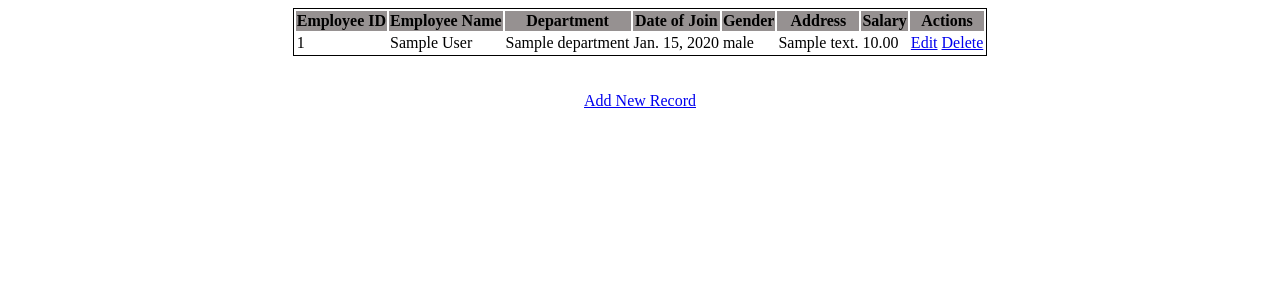
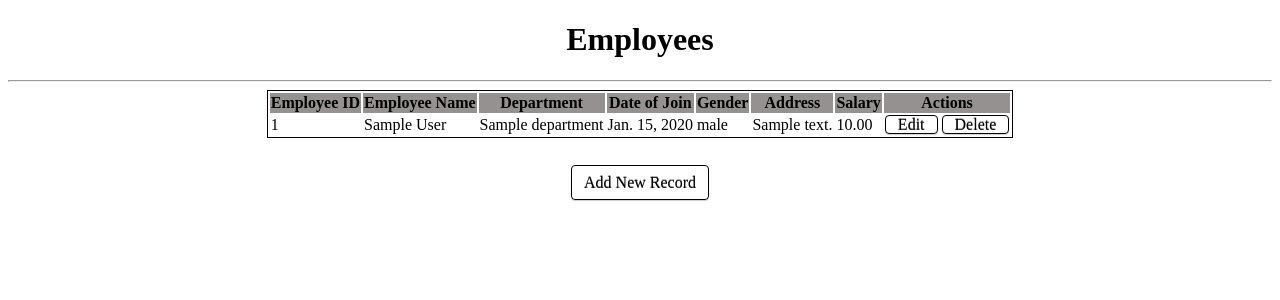
Before and after one commit to omkar-hardwell/django-crud, a Django app: page /employees/ in a window 1280 px wide. Shown: the top 300 px of the page. Run offline with Django 3.2, Linux system fonts and the light colour scheme; tables that the repository leaves empty hold one stand-in row (values such as "Sample post").

Commit message:
Updates in CSS, adjust UI.

```diff
--- a/mywebapps/crudwebapp/static/css/style.css
+++ b/mywebapps/crudwebapp/static/css/style.css
@@ -7,3 +7,31 @@ table {
 th {background: #969191}
 tr:nth-child(even) {background: #CCC}
 tr:nth-child(odd) {background: #FFF}
+
+.link_button {
+    -webkit-border-radius: 4px;
+    -moz-border-radius: 4px;
+    border-radius: 4px;
+    border: solid 1px #000;
+    text-shadow: 0 -1px 0 rgba(0, 0, 0, 0.4);
+    -webkit-box-shadow: inset 0 1px 0 rgba(255, 255, 255, 0.4), 0 1px 1px rgba(0, 0, 0, 0.2);
+    -moz-box-shadow: inset 0 1px 0 rgba(255, 255, 255, 0.4), 0 1px 1px rgba(0, 0, 0, 0.2);
+    box-shadow: inset 0 1px 0 rgba(255, 255, 255, 0.4), 0 1px 1px rgba(0, 0, 0, 0.2);
+    color: #000;
+    padding: 8px 12px;
+    text-decoration: none;
+}
+
+.link_button_action {
+    -webkit-border-radius: 4px;
+    -moz-border-radius: 4px;
+    border-radius: 4px;
+    border: solid 1px #000;
+    text-shadow: 0 -1px 0 rgba(0, 0, 0, 0.4);
+    -webkit-box-shadow: inset 0 1px 0 rgba(255, 255, 255, 0.4), 0 1px 1px rgba(0, 0, 0, 0.2);
+    -moz-box-shadow: inset 0 1px 0 rgba(255, 255, 255, 0.4), 0 1px 1px rgba(0, 0, 0, 0.2);
+    box-shadow: inset 0 1px 0 rgba(255, 255, 255, 0.4), 0 1px 1px rgba(0, 0, 0, 0.2);
+    color: #000;
+    padding: 0px 12px;
+    text-decoration: none;
+}
--- a/mywebapps/crudwebapp/templates/employees.html
+++ b/mywebapps/crudwebapp/templates/employees.html
@@ -7,6 +7,8 @@
     <link rel="stylesheet" type="text/css" href="{% static 'css/style.css' %}"/>
 </head>
 <body>
+<center><h1>Employees</h1></center>
+<hr />
 <table>
     <thead>
     <tr>
@@ -31,8 +33,8 @@
             <td>{{ employee.address }}</td>
             <td>{{ employee.salary }}</td>
             <td>
-                <a href="/edit_employee/{{ employee.employee_id }}"><span>Edit</span></a>
-                <a href="/delete_employee/{{ employee.nmae }}">Delete</a>
+                <a href="/edit_employee/{{ employee.employee_id }}" class="link_button_action"><span>Edit</span></a>
+                <a href="/delete_employee/{{ employee.nmae }}" class="link_button_action">Delete</a>
             </td>
         </tr>
     {% endfor %}
@@ -40,6 +42,6 @@
 </table>
 <br>
 <br>
-<center><a href="/add_employee">Add New Record</a></center>
+<center><a href="/add_employee" class="link_button">Add New Record</a></center>
 </body>
 </html>
```
Also changed, not shown: mywebapps/crudwebapp/templates/departments.html (+5 -3 lines).
